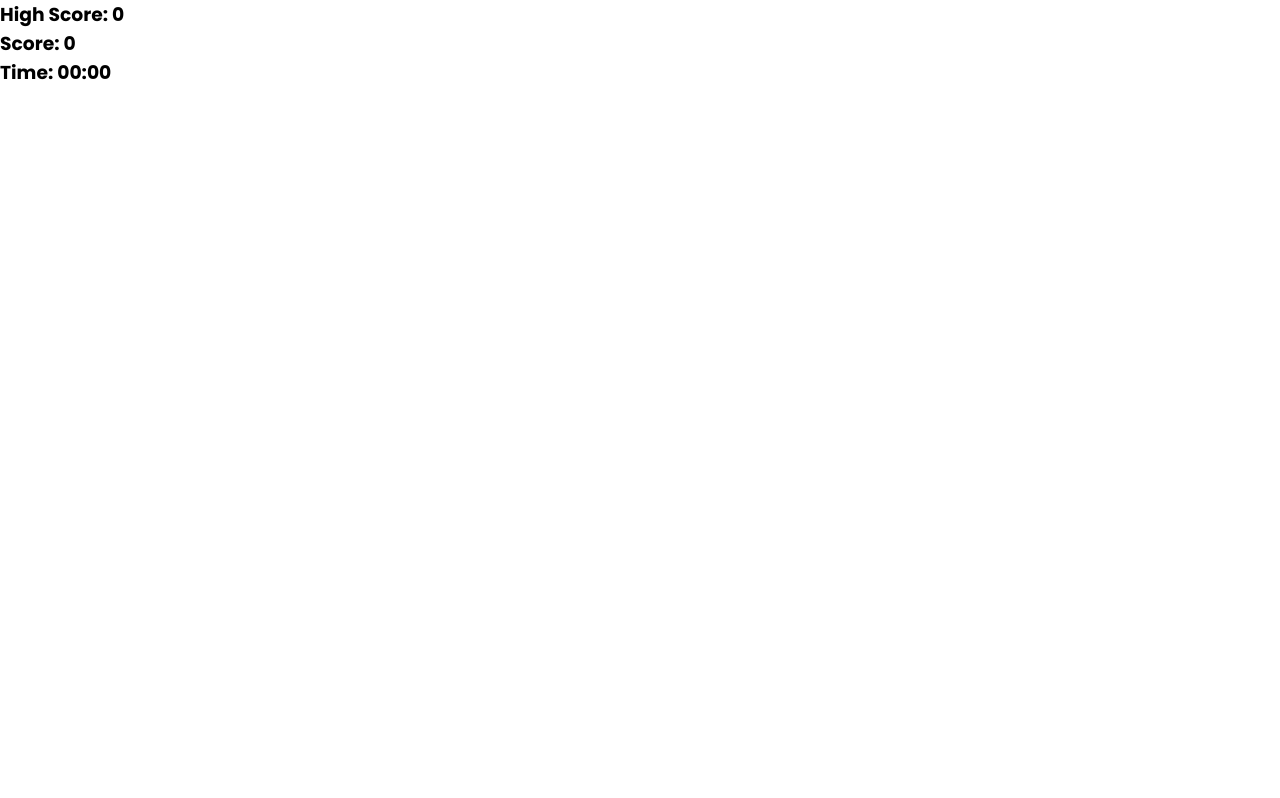
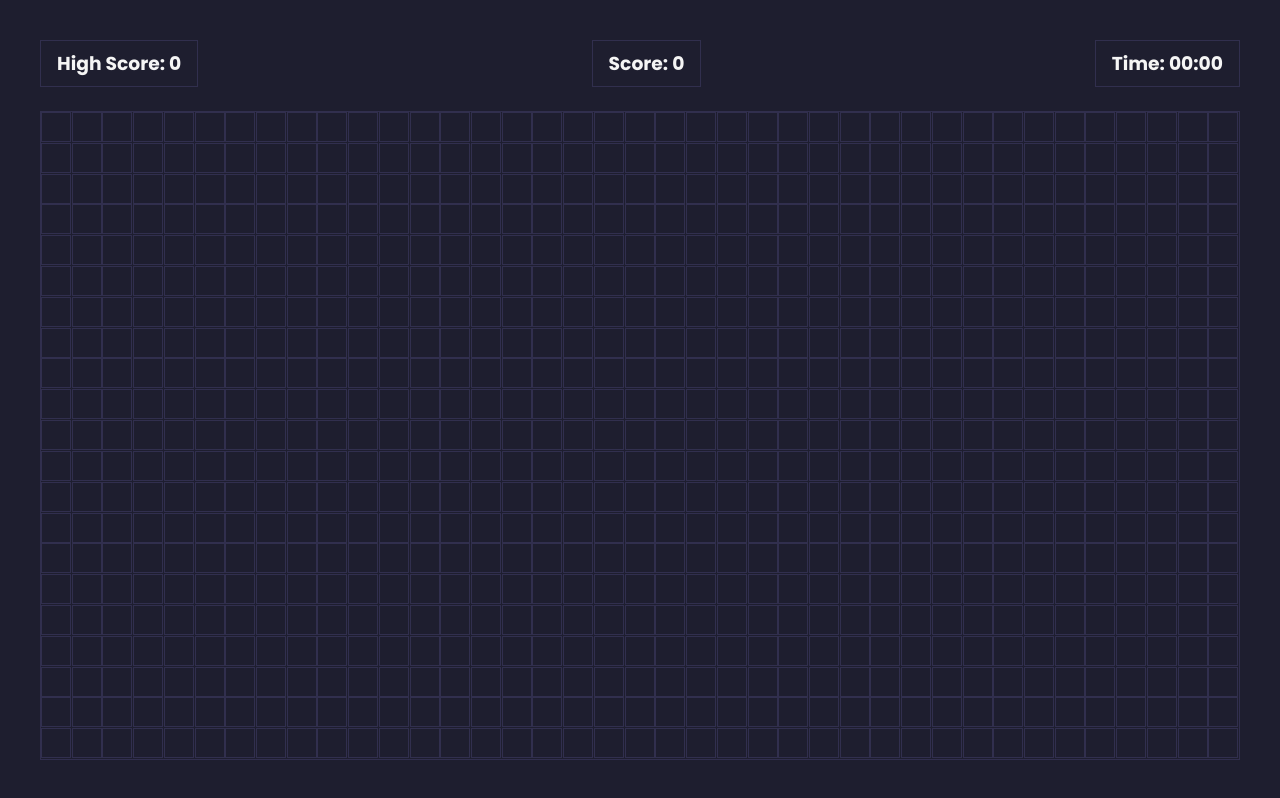
Before and after one commit to rohit73848/snake-game, a plain HTML site: page index.html in a window 1280 px wide. Drawn offline with Linux system fonts and the light colour scheme.

Commit message:
feat: style game layout and generate dynamic grid blocks using JS

```diff
--- a/index.html
+++ b/index.html
@@ -20,8 +20,11 @@
                     <h3>Time: <span id="time">00:00</span></h3>
                 </div>
             </div>
-            <div class="board"></div>
+            <div class="board">
+
+            </div>
         </section>
     </main>
+    <script src="script.js"></script>
 </body>
 </html>
--- a/script.js
+++ b/script.js
@@ -0,0 +1,12 @@
+const board = document.querySelector(".board");
+const blockWidth = 30;
+const blockHeight = 30;
+
+const cols = Math.floor(board.clientWidth / blockWidth);
+const rows = Math.floor(board.clientHeight / blockHeight);
+
+for (let i = 0; i < rows * cols; i++) {
+  const block = document.createElement("div");
+  block.classList.add("block");
+  board.append(block);
+}
--- a/style.css
+++ b/style.css
@@ -23,4 +23,61 @@ body {
   /* Game Elements */
   --snake-color: #4ade80;
   --food-color: #f87171;
+
+  /* Spacing Variables */
+
+  --space-xs: 4px;
+  --space-sm: 8px;
+  --space-md: 16px;
+  --space-lg: 24px;
+  --space-xl: 32px;
+  --space-2xl: 40px;
+  --space-3xl: 48px;
+
+  /* Border */
+  --br-primary-color: #312f4e;
+  /* Border Radius */
+  --br-ra-xs: 4px;
+  --br-ra-sm: 8px;
+  --br-ra-md: 12px;
+  --br-ra-lg: 16px;
+  --br-ra-xl: 20px;
+  --br-ra-2xl: 24px;
 }
+body {
+  background: var(--bg-color);
+  color: var(--text-primary);
+}
+main,
+section {
+  width: 100%;
+  height: 100%;
+}
+section {
+  padding: var(--space-2xl);
+  display: flex;
+  flex-direction: column;
+  height: 100%;
+  gap: var(--space-lg);
+}
+section .infos {
+  width: 100%;
+  display: flex;
+  justify-content: space-between;
+}
+.info {
+  padding: var(--space-sm) var(--space-md);
+  border: 1px solid var(--br-primary-color);
+}
+.board {
+  border: 1px solid var(--br-primary-color);
+  flex-grow: 1;
+  display: grid;
+  grid-template-columns: repeat(auto-fill, minmax(30px, 1fr));
+  grid-template-rows: repeat(auto-fill, minmax(30px, 1fr));
+}
+.block {
+  height: 30px;
+  width: 30px;
+  border: 1px solid var(--br-primary-color);
+}
```
